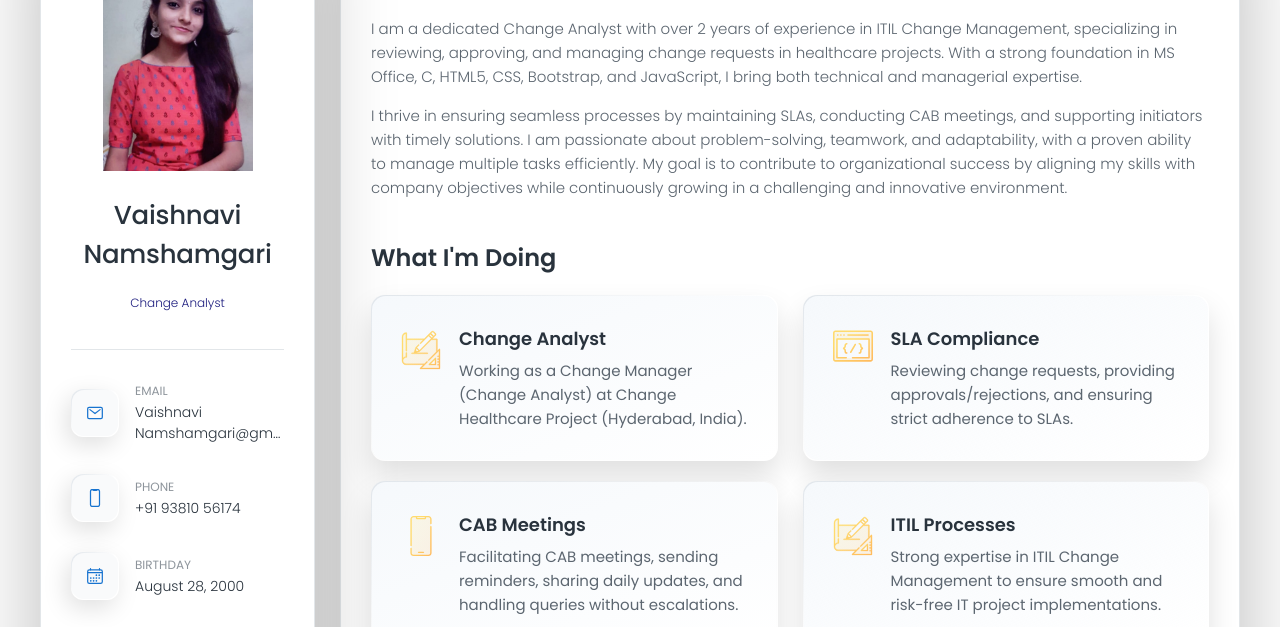
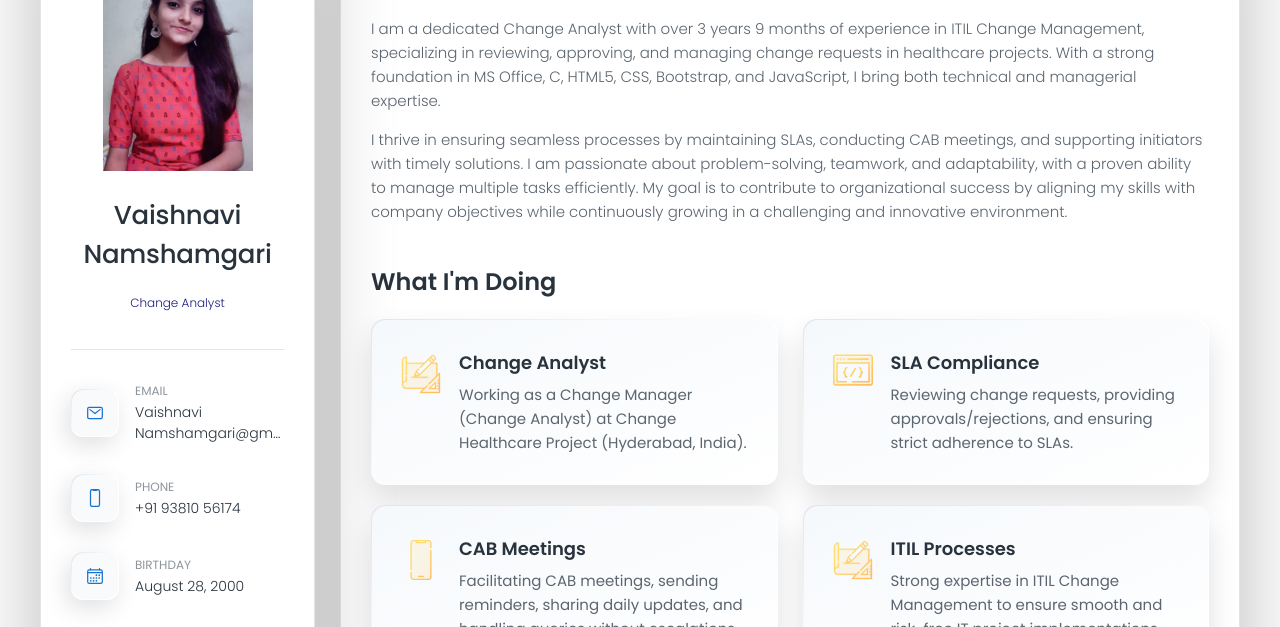
Before and after one commit to Vaishnavi-git123/My-Portfolio-Project, a plain HTML site: page index.html in a window 1280 px wide. Shown: the part 162-789 px from the top of the page. Drawn offline with nearby package versions, Linux system fonts and the light colour scheme; files whose address does not match are found by name.

Commit message:
Update index.html

```diff
--- a/index.html
+++ b/index.html
@@ -229,7 +229,7 @@ Nagar, Suraram,<br> Hyderabad, India.</address>
 
         <section class="about-text">
           <p>
-            I am a dedicated Change Analyst with over 2 years of experience in ITIL Change Management, specializing in reviewing, approving, and managing change requests in healthcare projects. With a strong foundation in MS Office, C, HTML5, CSS, Bootstrap, and JavaScript, I bring both technical and managerial expertise.
+            I am a dedicated Change Analyst with over 3 years 9 months of experience in ITIL Change Management, specializing in reviewing, approving, and managing change requests in healthcare projects. With a strong foundation in MS Office, C, HTML5, CSS, Bootstrap, and JavaScript, I bring both technical and managerial expertise.
           </p>
 
           <p>
```
